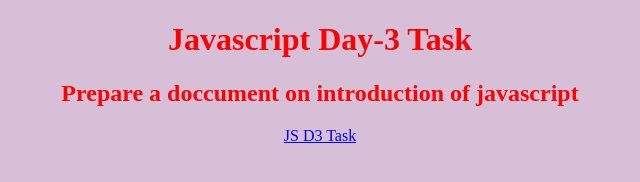
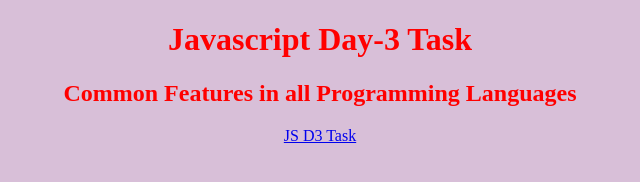
Before and after one commit to priyatham87/JavaScriptD3, a plain HTML site: page index.html in a window 1280 px wide. Shown: the whole page, without its empty margins (320-960 px from the left). Drawn offline with Linux system fonts and the light colour scheme.

Commit message:
JS Day3 task

```diff
--- a/index.html
+++ b/index.html
@@ -19,7 +19,7 @@
 <body>
     <center>
         <h1>Javascript Day-3 Task</h1>
-        <h2>Prepare a doccument on introduction of javascript</h2>
+        <h2>Common Features in all Programming Languages</h2>
         <a href="./jsd3.pdf">JS D3 Task</a>
     </center>
 
```
